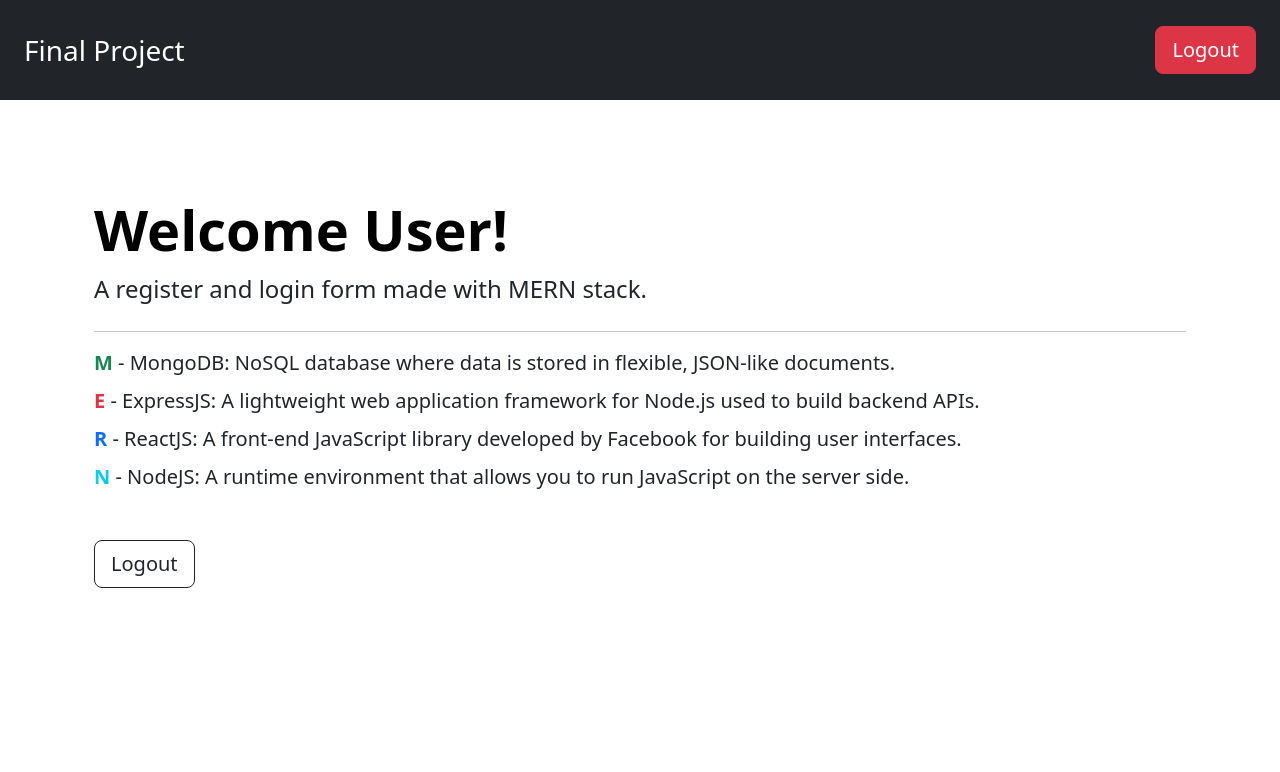
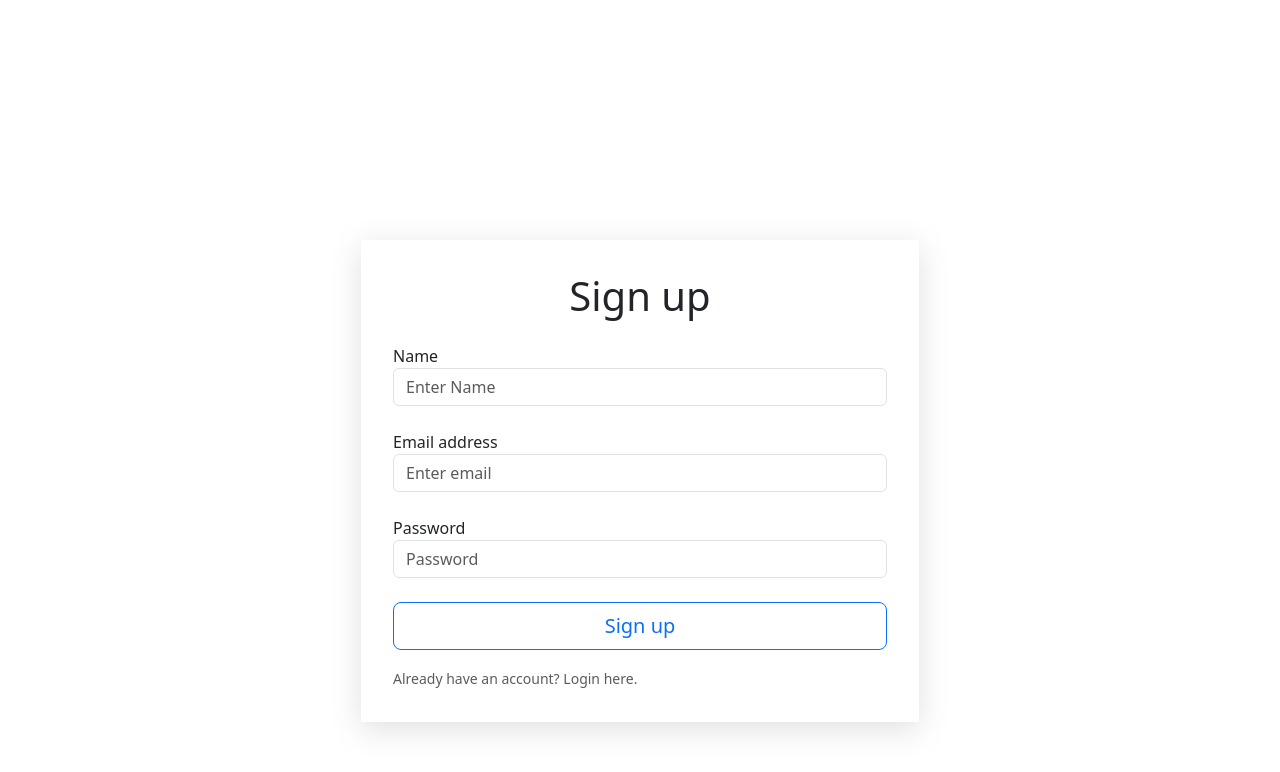
Before and after one commit to cd-mario/final-req-login-form, a React (Vite) app in the folder final-project/: page /signup in a window 1280 px wide. Shown: the top 772 px of the page. Built offline with nearby package versions, Linux system fonts and the light colour scheme.

Commit message:
added style but not yet finished on sign up page

```diff
--- a/final-project/package.json
+++ b/final-project/package.json
@@ -11,7 +11,8 @@
   },
   "dependencies": {
     "react": "^19.0.0",
-    "react-dom": "^19.0.0"
+    "react-dom": "^19.0.0",
+    "react-router-dom": "^5.3.4"
   },
   "devDependencies": {
     "@eslint/js": "^9.21.0",
--- a/final-project/src/components/Signup.jsx
+++ b/final-project/src/components/Signup.jsx
@@ -1,6 +1,24 @@
 const Signup = () => {
     return (
-        <h1>Sign up</h1>
+        <div className="container">
+            <form class="w-50 mx-auto">
+            <h1 class="lead fs-1 text-center mb-4">Sign up</h1>
+            <div class="form-group mb-4">
+                <label for="exampleInputEmail1">Name</label>
+                <input type="text" class="form-control" id="exampleInputEmail1" placeholder="Enter Name"/>
+            </div>
+            <div class="form-group mb-4">
+                <label for="exampleInputEmail1">Email address</label>
+                <input type="email" class="form-control" id="exampleInputEmail1" placeholder="Enter email"/>
+            </div>
+            <div class="form-group mb-4">
+                <label for="exampleInputPassword1">Password</label>
+                <input type="password" class="form-control" id="exampleInputPassword1" placeholder="Password"/>
+            </div>
+            <button className="btn-block" type="submit" class="btn btn-outline-primary btn-lg w-100 mb-3">Sign up</button>
+            <small id="emailHelp" class="form-text">Already have an account? <a path="/login">Login here</a>.</small>
+            </form>
+        </div>
      );
 }
 
--- a/final-project/src/index.css
+++ b/final-project/src/index.css
@@ -3,3 +3,8 @@
   padding: 0;
   box-sizing: border-box;
 }
+form {
+  margin-top: 15rem;
+  padding: 2rem;
+  box-shadow: rgba(100, 100, 111, 0.2) 0px 7px 29px 0px;
+}
--- a/final-project/src/main.jsx
+++ b/final-project/src/main.jsx
@@ -1,10 +1,18 @@
-import { StrictMode } from 'react'
 import { createRoot } from 'react-dom/client'
+import { BrowserRouter as Router, Route, Switch} from 'react-router-dom'
 import './index.css'
 import Home from './Home.jsx'
+import Signup from './components/Signup.jsx'
 
 createRoot(document.getElementById('root')).render(
-  <StrictMode>
-    <Home />
-  </StrictMode>
+    <Router>
+      <Switch>
+        <Route path="/" exact>
+          <Home />
+        </Route>
+        <Route path="/signup">
+          <Signup />
+        </Route>
+      </Switch>
+    </Router>
 )
```
Also changed, not shown: final-project/src/components/Login.jsx (added, +7 -0 lines), 1 other file (tests, documents, lock files or other folders).
